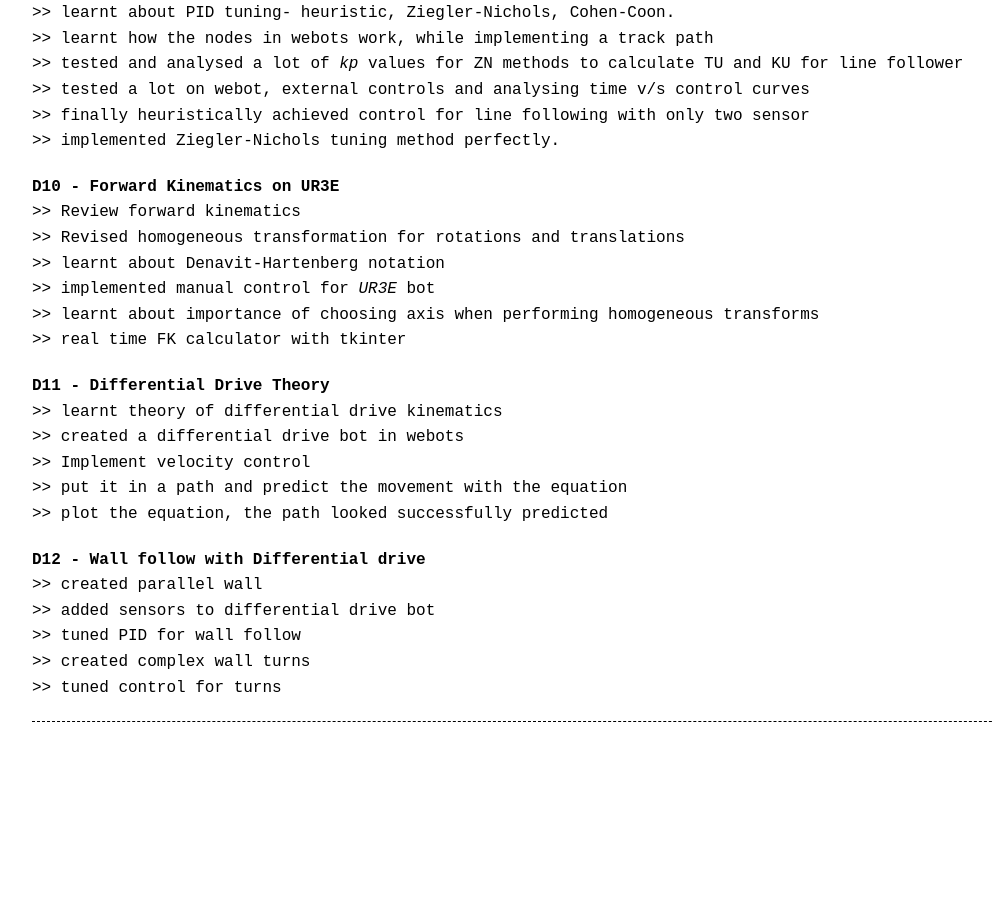
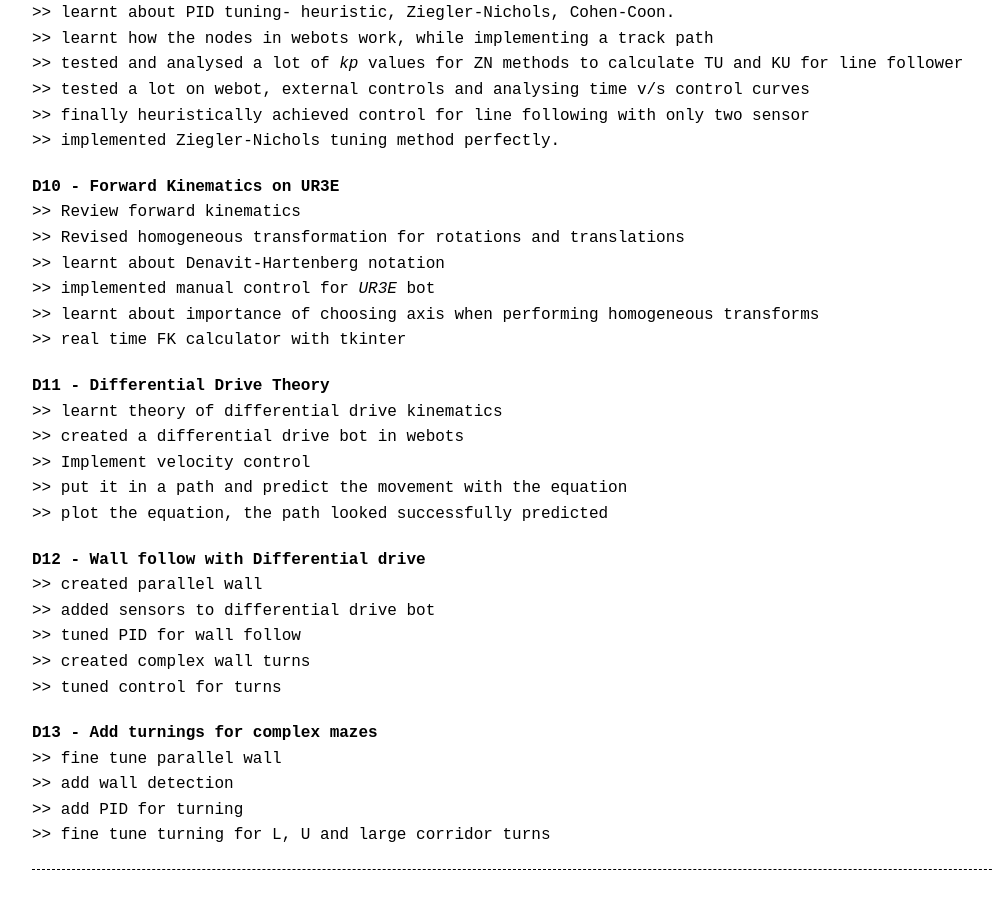
Before and after one commit to TumAro/tumaro.github.io, a Jekyll site: the page built from pages/100dor.md, in a window 1280 px wide and 900 px high, scrolled down 2165 px. Shown: the whole window, without its empty margins (108-1101 px from the left). Built offline with Jekyll 4.4.1, drawn with Linux system fonts in a browser that asks for light colours; before the commit the page ends 2917 px from its top, so only the background shows below that.

Commit message:
added day 13

```diff
--- a/pages/100dor.md
+++ b/pages/100dor.md
@@ -110,3 +110,9 @@ After I have update at least the Phase 1 fully, then I will release the github r
 `>>` tuned PID for wall follow
 `>>` created complex wall turns
 `>>` tuned control for turns
+
+**D13 - Add turnings for complex mazes**
+`>>` fine tune parallel wall
+`>>` add wall detection
+`>>` add PID for turning
+`>>` fine tune turning for L, U and large corridor turns
```
